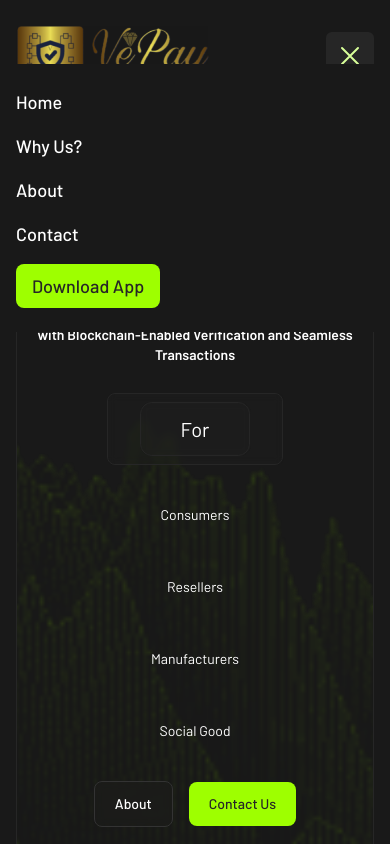
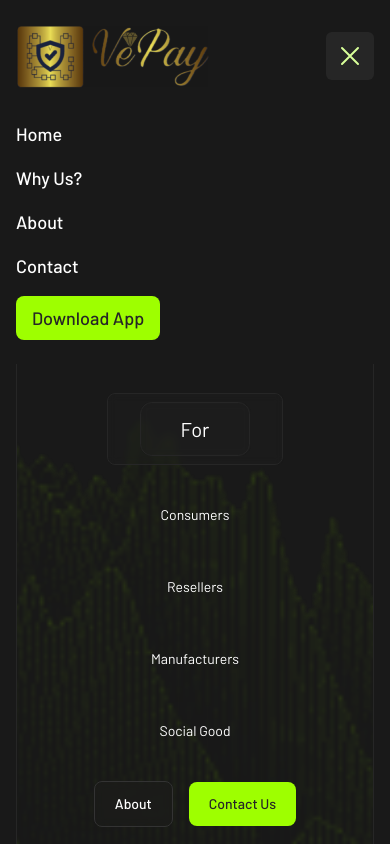
Before and after one commit to awais019/vepay-frontend, a Nuxt app: page / in a window 390 px wide. Both pictures are taken after a click on the button 349 px from the left and 56 px from the top of the page. Shown: the top 844 px of the page. Built offline with nearby package versions, Linux system fonts and the light colour scheme.

Commit message:
Added app download link

```diff
--- a/components/Acknowledgment.vue
+++ b/components/Acknowledgment.vue
@@ -14,11 +14,12 @@
       digital ideas to life. Here are the different ways you can get in touch
       with us.
     </p>
-    <button
-      class="mt-10 py-1 px-2 md:px-4 md:py-3 lg:px-6 xl:px-8 xl:py-4 bg-green-50 md:text-lg font-medium text-grey-10 rounded-lg"
+    <a
+      class="mt-10 py-1 px-2 md:px-4 md:py-3 lg:px-6 xl:px-8 xl:py-4 bg-green-50 md:text-lg font-medium text-grey-10 rounded-lg inline-block"
+      href="https://f005.backblazeb2.com/file/test1021/Vepay.apk"
     >
       Download App
-    </button>
+    </a>
   </section>
 </template>
 
--- a/components/Header.vue
+++ b/components/Header.vue
@@ -50,11 +50,12 @@
         {{ link.name }}
       </NuxtLink>
     </nav>
-    <button
+    <a
       class="bg-green-50 rounded-lg py-2 px-4 lg:py-4 lg:px-6 text-grey-15 text-lg font-medium hidden sm:block"
+      href="https://f005.backblazeb2.com/file/test1021/Vepay.apk"
     >
       Download App
-    </button>
+    </a>
     <button
       class="sm:hidden p-2 bg-grey-15 rounded-md"
       v-if="!openMenu"
--- a/components/MobileMenu.vue
+++ b/components/MobileMenu.vue
@@ -5,17 +5,18 @@
 </script>
 
 <template>
-  <div class="sm:hidden absolute top-16 py-6 px-4 bg-grey-10 inset-x-0">
+  <div class="sm:hidden absolute top-24 py-6 px-4 bg-grey-10 inset-x-0">
     <nav class="text-lg font-medium flex flex-col gap-4">
       <NuxtLink v-for="(link, index) in links" :key="index" :to="link.path">
         {{ link.name }}
       </NuxtLink>
     </nav>
-    <button
-      class="bg-green-50 rounded-lg py-2 px-4 lg:py-4 lg:px-6 text-grey-15 text-lg font-medium mt-4"
+    <a
+      class="bg-green-50 rounded-lg py-2 px-4 lg:py-4 lg:px-6 text-grey-15 text-lg font-medium mt-4 inline-block"
+      href="https://f005.backblazeb2.com/file/test1021/Vepay.apk"
     >
       Download App
-    </button>
+    </a>
   </div>
 </template>
 
```
